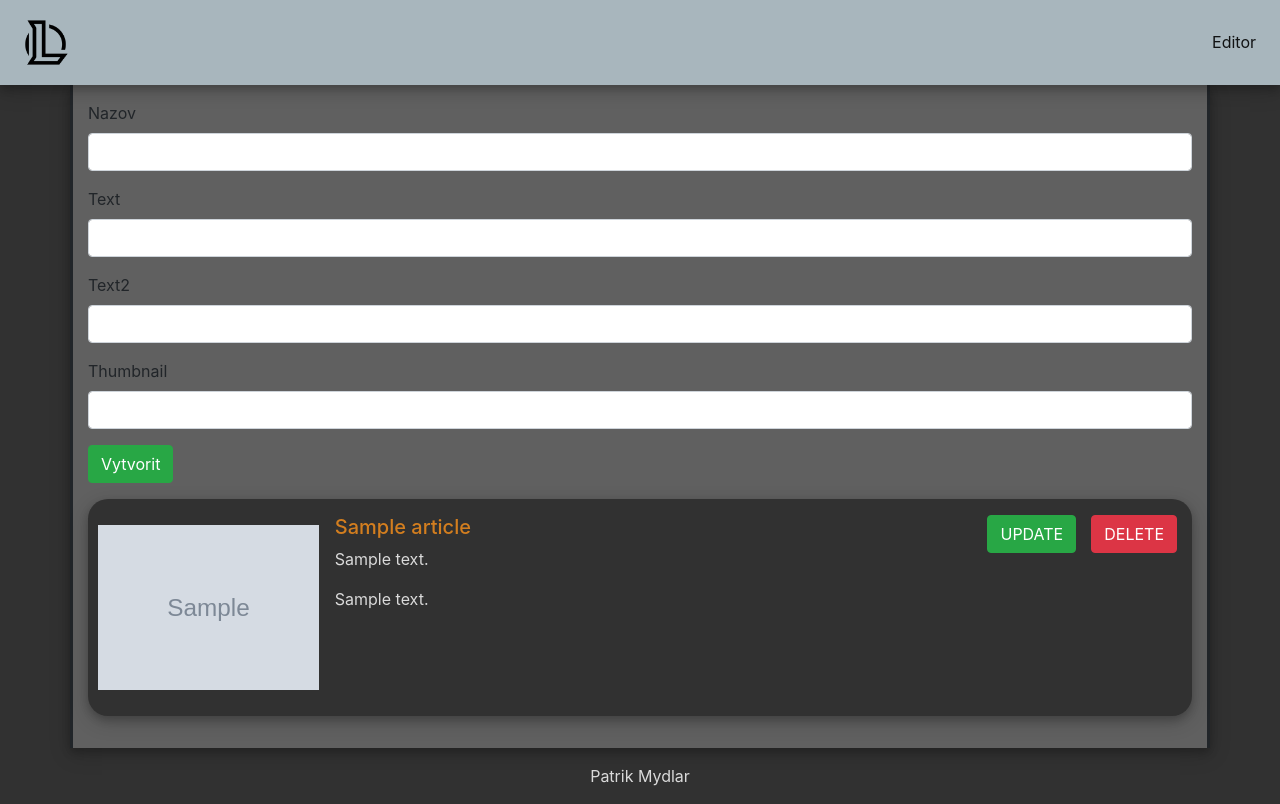
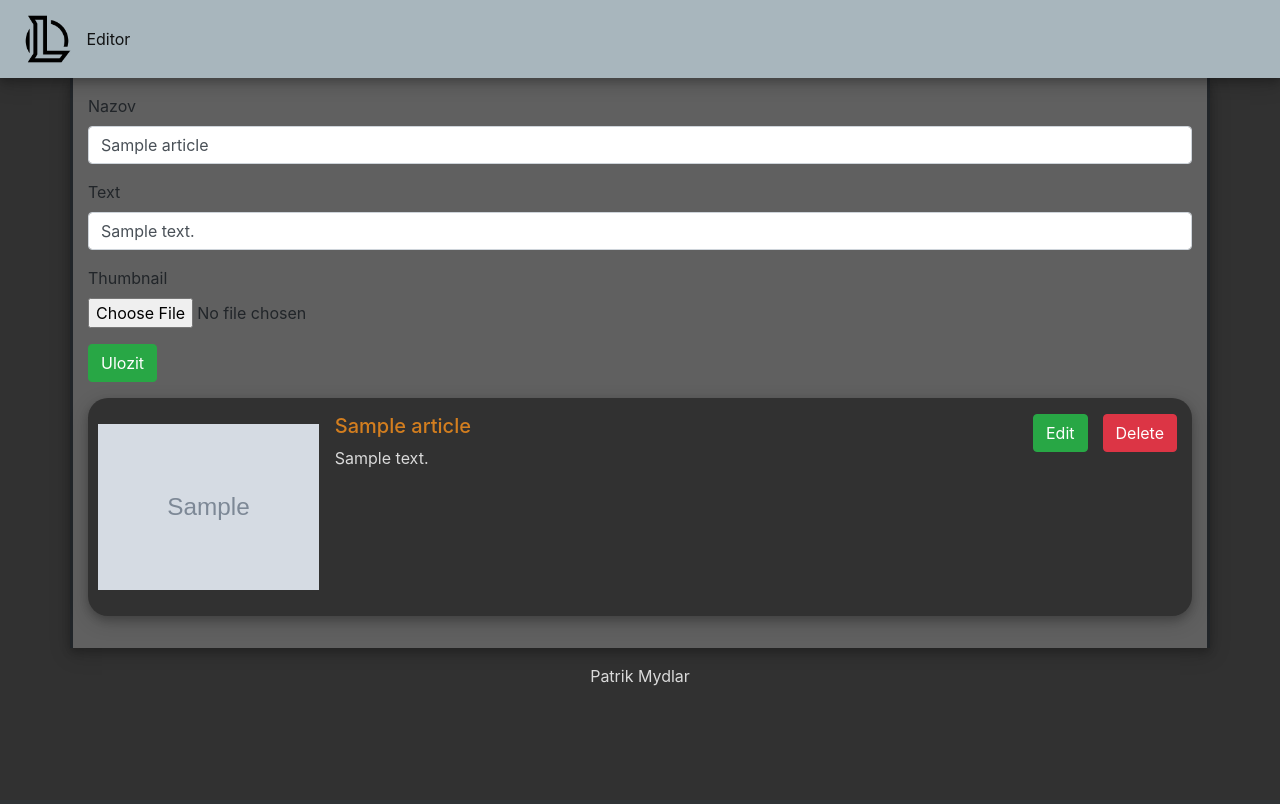
Before and after one commit to pantis/semestralnapraca, a PHP site: page /editor.php?edit=1 in a window 1280 px wide. After the commit the page ends 686 px from the top, so only its background shows below. Run offline with PHP 8.4, Linux system fonts and the light colour scheme; tables that the repository leaves empty or names only in its code hold one stand-in row (values such as "Sample post"); grey boxes marked "Sample" are stand-in pictures.

Commit message:
moznost nahrania thumbnailu, editovanie clankov, upraveny dizajn a navigacia

```diff
--- /dev/null
+++ b/semestralnaPraca/Aplikacia.php
@@ -0,0 +1,122 @@
+<?php
+
+class Aplikacia
+{
+    private $user = "root";
+    private $pass = "dtb456";
+    private $db = "lolclanky";
+    private $host = "localhost";
+    private $pdo;
+    /**
+     * Aplikacia constructor.
+     */
+    public function __construct()
+    {
+        $this->pdo = new PDO("mysql:host={$this->host};dbname={$this->db}", $this->user, $this->pass,
+        [PDO::ATTR_ERRMODE => PDO::ERRMODE_EXCEPTION]);
+    }
+
+    /**
+     * @return ArticleLOL[]
+     */
+    public function loadAll()
+    {
+        $stmt = $this->pdo->query("select * from articles order by id desc");
+        $result = [];
+        while ($row = $stmt->fetch()) {
+            $article = new ArticleLOL($row["title"], $row["text"], $row["thumbnail"]);
+            $article->setId($row["id"]);
+            $result[] = $article;
+        }
+        return $result;
+    }
+
+    public function createArticle($title, $text, $thumbnail) {
+        $article = new ArticleLOL($title, $text, $thumbnail);
+        $this->Save($article);
+    }
+
+    public function Save(ArticleLOL $article)
+    {
+       $stmt = $this->pdo->prepare("insert into articles (title, text, thumbnail) VALUES (?, ?, ?)");
+       $stmt->execute([$article->getTitle(), $article->getText(), $article->getThumbnail()]);
+    }
+
+    public function deleteArticle($id)
+    {
+        $stmt = $this->pdo->prepare("delete from articles where id=?");
+        $stmt->execute([$id]);
+    }
+
+    public function getArticle($id)
+    {
+        $stmt = $this->pdo->prepare("select * from articles where id=?");
+        $stmt->execute([$id]);
+        if (count([$stmt])==1) {
+            $result = $stmt->fetch();
+        }
+        return $result;
+    }
+
+    public function updateArticle($id, $title, $text, $thumbnail)
+    {
+        $stmt = $this->pdo->prepare("update articles set title=?, text=?,
+                            thumbnail=? where id=?");
+        $stmt->execute([$title, $text, $thumbnail, $id]);
+    }
+
+    public function loadAllImages()
+    {
+        $stmt = $this->pdo->query("select * from articles order by id desc");
+        $result = [];
+        while ($row = $stmt->fetch()) {
+            $result[] = $row['thumbnail'];
+        }
+        return $result;
+    }
+
+    function breakLongText($text, $length = 200, $maxLength = 250){
+        //Text length
+        $textLength = strlen($text);
+
+        //initialize empty array to store split text
+        $splitText = [];
+
+        //return without breaking if text is already short
+        if (!($textLength > $maxLength)){
+            $splitText[] = $text;
+            return $splitText;
+        }
+
+        //Guess sentence completion
+        $needle = '.';
+
+        /*iterate over $text length
+          as substr_replace deleting it*/
+        while (strlen($text) > $length){
+
+            $end = strpos($text, $needle, $length);
+
+            if ($end === false){
+
+                //Returns FALSE if the needle (in this case ".") was not found.
+                $splitText[] = substr($text,0);
+                $text = '';
+                break;
+
+            }
+
+            $end++;
+            $splitText[] = substr($text,0,$end);
+            $text = substr_replace($text,'',0,$end);
+
+        }
+
+        if ($text){
+            $splitText[] = substr($text,0);
+        }
+
+        return $splitText;
+
+    }
+}
--- a/semestralnaPraca/ArticleLOL.php
+++ b/semestralnaPraca/ArticleLOL.php
@@ -6,28 +6,25 @@ class ArticleLOL
     private $id;
     private $title;
     private $text;
-    private $text2;
     private $thumbnail;
 
     /**
      * article constructor.
-     * @param $nazov
+     * @param $title
      * @param $text
-     * @param $text2
      * @param $thumbnail
      */
-    public function __construct($nazov, $text, $text2, $thumbnail)
+    public function __construct($title, $text,  $thumbnail)
     {
-        $this->title = $nazov;
+        $this->title = $title;
         $this->text = $text;
-        $this->text2 = $text2;
         $this->thumbnail = $thumbnail;
     }
 
     /**
      * @return mixed
      */
-    public function getNazov()
+    public function getTitle()
     {
         return $this->title;
     }
@@ -35,9 +32,9 @@ class ArticleLOL
     /**
      * @param mixed $nazov
      */
-    public function setNazov($nazov)
+    public function setTitle($title)
     {
-        $this->title = $nazov;
+        $this->title = $title;
     }
 
     /**
@@ -54,22 +51,6 @@ class ArticleLOL
     public function setText($text)
     {
         $this->text = $text;
-    }
-
-    /**
-     * @return mixed
-     */
-    public function getText2()
-    {
-        return $this->text2;
-    }
-
-    /**
-     * @param mixed $text2
-     */
-    public function setText2($text2)
-    {
-        $this->text2 = $text2;
     }
 
     /**
--- a/semestralnaPraca/DBStorageSemestralna.php
+++ /dev/null
@@ -1,67 +0,0 @@
-<?php
-
-class DBStorageSemestralna
-{
-    private $user = "root";
-    private $pass = "dtb456";
-    private $db = "lolclanky";
-    private $host = "localhost";
-    private $pdo;
-    /**
-     * DBStorageSemestralna constructor.
-     */
-    public function __construct()
-    {
-        $this->pdo = new PDO("mysql:host={$this->host};dbname={$this->db}", $this->user, $this->pass,
-        [PDO::ATTR_ERRMODE => PDO::ERRMODE_EXCEPTION]);
-    }
-
-    /**
-     * @return ArticleLOL[]
-     */
-    public function loadAll()
-    {
-        $stmt = $this->pdo->query("select * from articles order by id desc");
-        $result = [];
-        while ($row = $stmt->fetch()) {
-            $article = new ArticleLOL($row["title"], $row["text"], $row["text2"], $row["thumbnail"]);
-            $article->setId($row["id"]);
-            $result[] = $article;
-        }
-        return $result;
-    }
-
-    public function createArticle($title, $text, $text2, $thumbnail) {
-        $article = new ArticleLOL($title, $text, $text2, $thumbnail);
-        $this->Save($article);
-    }
-
-    public function Save(ArticleLOL $article)
-    {
-       $stmt = $this->pdo->prepare("insert into articles (title, text, text2, thumbnail) VALUES (?, ?, ?, ?)");
-       $stmt->execute([$article->getNazov(), $article->getText(), $article->getText2(), $article->getThumbnail()]);
-    }
-
-    public function deleteArticle($id)
-    {
-        $stmt = $this->pdo->prepare("delete from articles where id=?");
-        $stmt->execute([$id]);
-    }
-
-    public function getArticle($id)
-    {
-        $stmt = $this->pdo->query("select * from articles where id=$id");
-        $result = [];
-        while ($row = $stmt->fetch()) {
-            $article = new ArticleLOL($row["title"], $row["text"], $row["text2"], $row["thumbnail"]);
-            $article->setId($row["id"]);
-            $result[] = $article;
-        }
-        return $result;
-    }
-
-    public function updateArticle($title, $text, $text2, $thumbnail)
-    {
-    }
-
-}
--- a/semestralnaPraca/editor.php
+++ b/semestralnaPraca/editor.php
@@ -1,23 +1,70 @@
 <?php
 require "ArticleLOL.php";
-require "DBStorageSemestralna.php";
+require "Aplikacia.php";
 
-$storage = new DBStorageSemestralna();
+$id = 0;
+$title = "";
+$text = "";
+$thumbnail = "";
+$update = false;
 
-if (isset($_POST['title'])) {
-    $storage->createArticle($_POST['title'], $_POST['text'], $_POST['text2'], $_POST['thumbnail']);
+$storage = new Aplikacia();
+
+if (isset($_POST['vytvorit'])) {
+    $thumbnail = $_FILES['file']['name'];
+    $thumbnailtmp = $_FILES['file']['tmp_name'];
+    $priecinok = 'img/' . $thumbnail;
+    move_uploaded_file($thumbnailtmp, $priecinok);
+
+    $title = $_POST['title'];
+    $text = $_POST['text'];
+    $storage->createArticle($title, $text, $thumbnail);
+
+    header('location: editor.php');
 }
 
-if (isset($_POST['idDelete'])) {
-    $storage->deleteArticle($_POST['idDelete']);
+if (isset($_GET['delete'])) {
+    $storage->deleteArticle($_GET['delete']);
+
+    header('location: editor.php');
 }
 
-if (isset($_POST['idUpdate'])) {
-    $articleLOLUpdate = $storage->getArticle($_POST['idUpdate']);
+if (isset($_GET['edit'])) {
+    $id = $_GET['edit'];
+    $update = true;
+    $row = $storage->getArticle($id);
+    $title = $row['title'];
+    $text = $row['text'];
+    $thumbnail = $row['thumbnail'];
 }
 
+if (isset($_POST['ulozit'])) {
+    if (isset($_FILES['file'])) {
+        $thumbnail = $_FILES['file']['name'];
+        $thumbnailtmp = $_FILES['file']['tmp_name'];
+        $priecinok = 'img/' . $thumbnail;
+        move_uploaded_file($thumbnailtmp, $priecinok);
+    }
+    $id = $_POST['id'];
+    $title = $_POST['title'];
+    $text = $_POST['text'];
+    if ($thumbnail == "") {
+        $row = $storage->getArticle($id);
+        $thumbnail = $row['thumbnail'];
+    }
+    $storage->updateArticle($id, $title, $text, $thumbnail);
+
+    header('location: editor.php');
+}
 
 ?>
+<!-- skript na zamedzenie opatovneho odoslania formularu -->
+<script>
+    // window - okno prehliadaca, replaceState - zmena vstupu, location.href - vrati url adresu
+    if (window.history.replaceState) { //
+        window.history.replaceState(null, null, window.location.href);
+    }
+</script>
 <!DOCTYPE html>
 <html lang="en">
 <head>
@@ -39,57 +86,59 @@ if (isset($_POST['idUpdate'])) {
 </head>
 <body class="background">
 <nav class="navbar navbar-expand-lg navbar-light bg-white">
-    <a class="navbar-brand" href="#"><img class="znacka" src="img/lollogo.png" alt="lollogo"></a>
     <button class="navbar-toggler" type="button" data-toggle="collapse" data-target="#navbarSupportedContent"
             aria-controls="navbarSupportedContent" aria-expanded="false" aria-label="Toggle navigation">
         <span class="navbar-toggler-icon"></span>
     </button>
 
     <div class="collapse navbar-collapse" id="navbarSupportedContent">
+        <img class="znacka" src="img/lollogo.png" alt="lollogo">
         <ul class="navbar-nav mr-auto">
             <li class="nav-item active">
-                <a class="nav-link" href="#">Editor<span class="sr-only">(current)</span></a>
+                <a class="nav-link" href="editor.php">Editor<span class="sr-only">(current)</span></a>
             </li>
         </ul>
     </div>
 </nav>
 <div class="container ramcek">
-    <form method="post">
+    <form method="post" action="" enctype="multipart/form-data">
+        <input type="hidden" name="id" value="<?php echo $id; ?>">
         <div class="form-group">
             <label for="formGroupExampleInput">Nazov</label>
-            <input type="text" class="form-control" id="formGroupExampleInput" name="title" size="50" maxlength="50" required>
+            <input type="text" class="form-control" id="title" name="title" size="50"
+                   maxlength="50" value="<?php echo $title; ?>" required>
         </div>
         <div class="form-group">
             <label for="formGroupExampleInput2">Text</label>
-            <input type="text" class="form-control" id="formGroupExampleInput2" name="text" required>
-        </div>
-        <div class="form-group">
-            <label for="formGroupExampleInput2">Text2</label>
-            <input type="text" class="form-control" id="formGroupExampleInput3" name="text2">
+            <input type="text" class="form-control" id="text" name="text" value="<?php echo $text; ?>" required>
         </div>
         <div class="form-group">
             <label for="formGroupExampleInput2">Thumbnail</label>
-            <input type="text" class="form-control" id="formGroupExampleInput4" name="thumbnail" size="50" maxlength="50" required>
+            <input type="file" class="form-control-file" id="thumbnail" name="file"
+                   value="" accept="image/jpeg, image/png" <?php if($thumbnail == "") { ?> required <?php } ?>>
         </div>
-        <input type="submit" class="btn btn-success" value="Vytvorit">
+        <div class="form-group">
+            <?php if ($update == true) { ?>
+                <button type="submit" class="btn btn-success" name="ulozit">Ulozit</button>
+            <?php } else { ?>
+                <button type="submit" class="btn btn-success" name="vytvorit">Vytvorit</button>
+            <?php } ?>
+        </div>
     </form>
     <p></p>
     <?php foreach ($storage->loadAll() as $articleLOL) { ?>
         <div class="media pt-3 pb-3">
-            <img class="d-flex align-self-center mr-3" src="<?php echo $articleLOL->getThumbnail() ?>"
+            <img class="d-flex align-self-center mr-3" src="img/<?php echo $articleLOL->getThumbnail(); ?>"
                  alt="Generic placeholder image">
             <div class="media-body">
-                <form method="post" class="float-right" style="padding-right: 15px">
-                    <input type="hidden" name="idDelete" value="<?php echo $articleLOL->getId() ?>">
-                    <input type="submit" class="btn btn-danger" value="DELETE">
-                </form>
-                <form method="post" class="float-right" style="padding-right: 15px">
-                    <input type="hidden" name="idUpdate" value="<?php echo $articleLOL->getId() ?>">
-                    <input type="submit" class="btn btn-success" value="UPDATE">
-                </form>
-                <h5 class="mt-0"><?php echo $articleLOL->getNazov() ?></h5>
-                <p><?php echo $articleLOL->getText() ?></p>
-                <p class="mb-0"><?php echo $articleLOL->getText2() ?></p>
+                <a href="editor.php?delete=<?php echo $articleLOL->getId(); ?>"
+                   class="btn btn-danger float-right" style="margin-right: 15px">Delete</a>
+                <a href="editor.php?edit=<?php echo $articleLOL->getId(); ?>"
+                   class="btn btn-success float-right" style="margin-right: 15px">Edit</a>
+                <h5 class="mt-0"><?php echo $articleLOL->getTitle(); ?></h5>
+                <?php foreach ($storage->breakLongText($articleLOL->getText(), 500, 550) as $text) { ?>
+                    <p><?php echo $text; ?></p>
+                <?php } ?>
             </div>
         </div>
         <p></p>
--- a/semestralnaPraca/guides.html
+++ b/semestralnaPraca/guides.html
@@ -19,13 +19,13 @@
 </head>
 <body class="background">
 <nav class="navbar navbar-expand-lg navbar-light bg-white">
-    <a class="navbar-brand" href="home.php"><img class="znacka" src="img/lollogo.png" alt="lollogo"></a>
     <button class="navbar-toggler" type="button" data-toggle="collapse" data-target="#navbarSupportedContent"
             aria-controls="navbarSupportedContent" aria-expanded="false" aria-label="Toggle navigation">
         <span class="navbar-toggler-icon"></span>
     </button>
 
     <div class="collapse navbar-collapse" id="navbarSupportedContent">
+        <img class="znacka" src="img/lollogo.png" alt="lologo">
         <ul class="navbar-nav mr-auto">
             <li class="nav-item">
                 <a class="nav-link" href="home.php">Domov<span class="sr-only">(current)</span></a>
@@ -34,7 +34,7 @@
                 <a class="nav-link" href="guides.html">Prirucky</a>
             </li>
             <li class="nav-item">
-                <a class="nav-link" href="gallery.html">Galeria</a>
+                <a class="nav-link" href="gallery.php">Galeria</a>
             </li>
         </ul>
     </div>
--- a/semestralnaPraca/styl.css
+++ b/semestralnaPraca/styl.css
@@ -29,12 +29,6 @@ h5 {
     color: #D37E1F;
 }
 
-.carousel-inner {
-    width: 36%;
-    height: 24%;
-    margin: auto;
-}
-
 footer {
     text-align: center;
     padding: 16px;
@@ -53,12 +47,8 @@ footer {
 }
 
 .galleryimg {
-    border-radius: 20px;
-    box-shadow: 0 4px 8px 0 rgba(0, 0, 0, 0.2), 0 6px 20px 0 rgba(0, 0, 0, 0.19);
-    color: #DADADA;
-    background-color: #313131;
     padding: 16px;
-    margin: 16px;
+    margin: auto;
 }
 
 .clanok {
```
Also changed, not shown: semestralnaPraca/gallery.html (deleted, +0 -133 lines), semestralnaPraca/gallery.php (added, +88 -0 lines), semestralnaPraca/home.php (+9 -8 lines).
